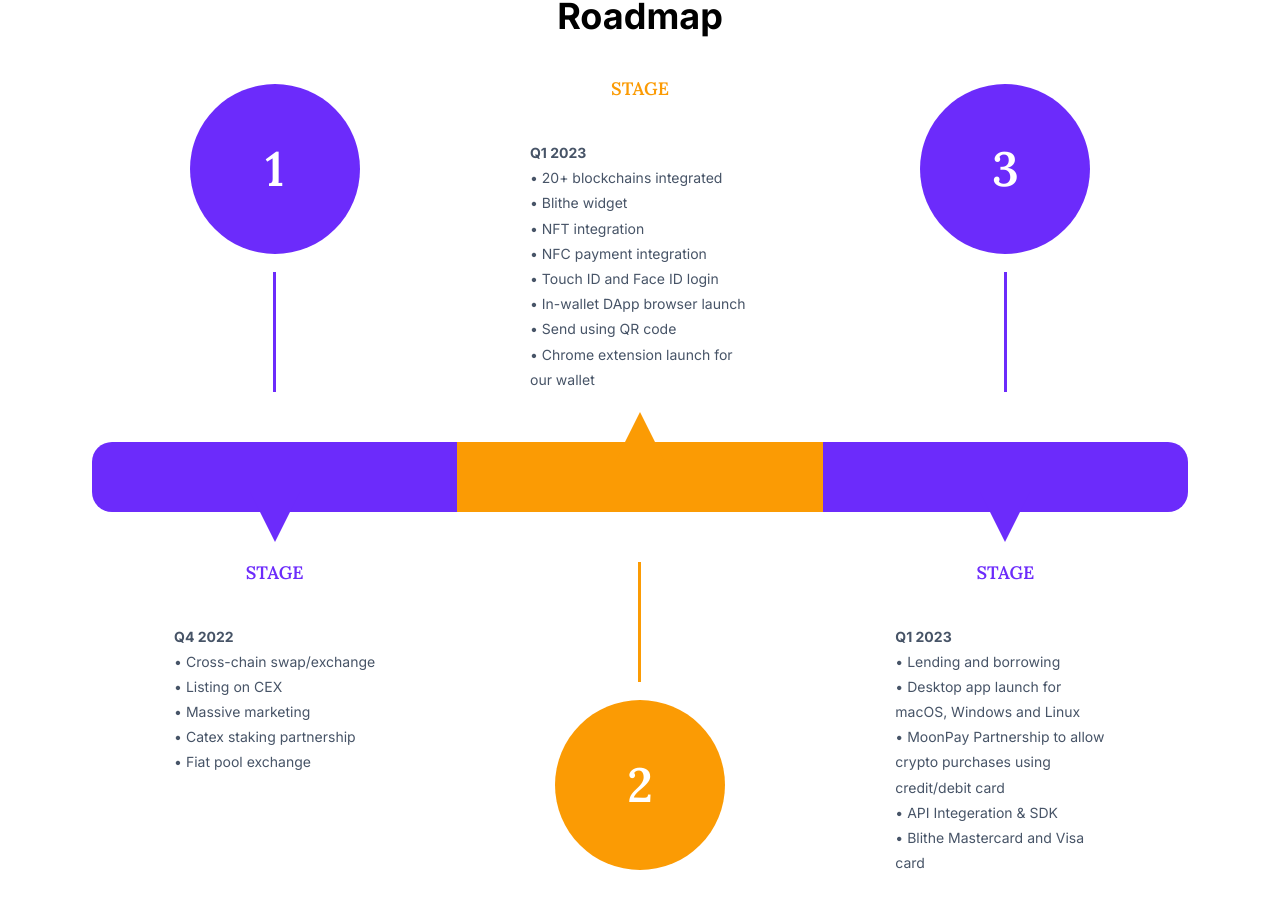
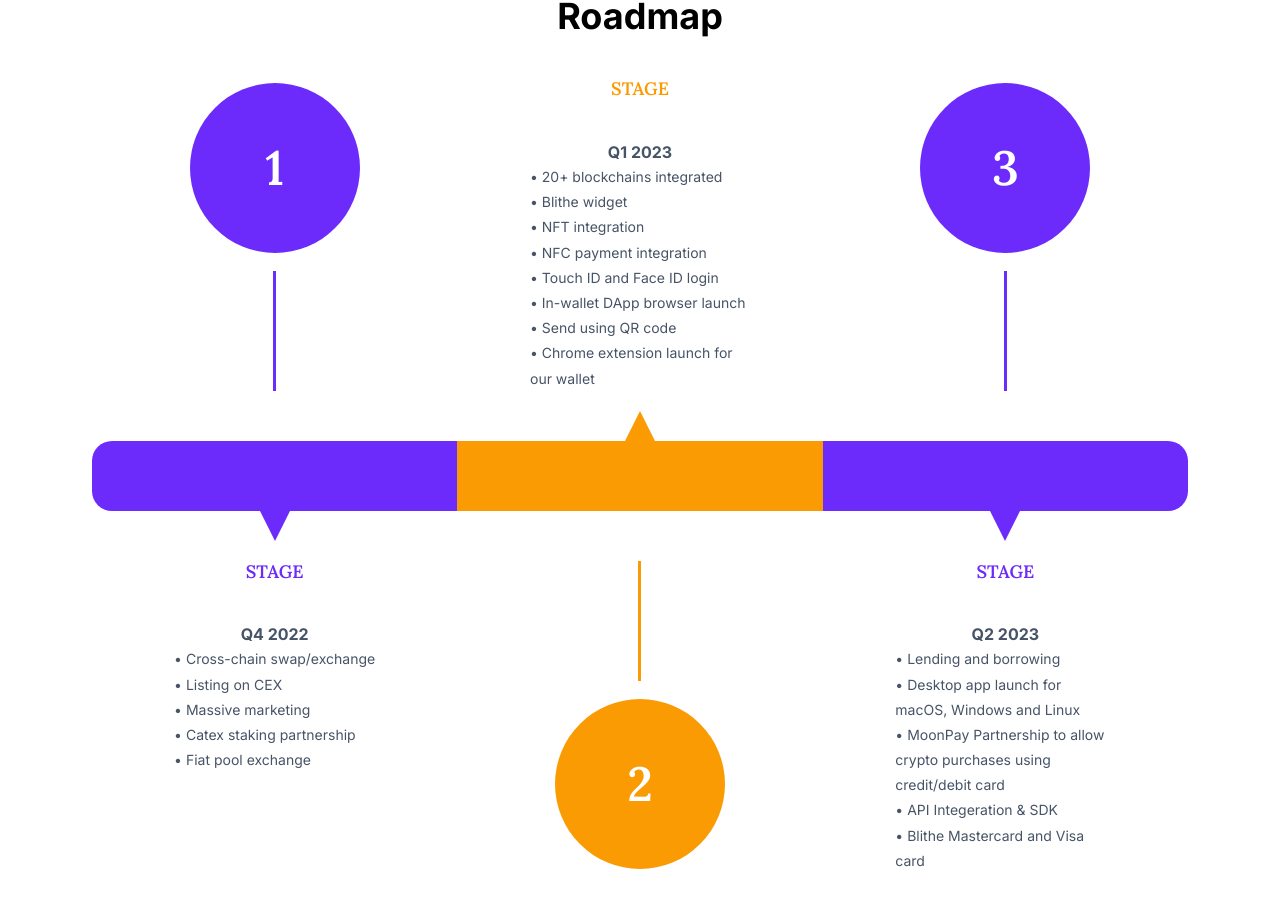
Before and after one commit to sunshine-web-coder/Blithe-Ecosystem, a React (Vite) app: page / in a window 1280 px wide. Shown: the part 3667-4575 px from the top of the page. Built offline with nearby package versions, Linux system fonts and the light colour scheme.

Commit message:
latest commit

```diff
--- a/src/App.css
+++ b/src/App.css
@@ -29,3 +29,7 @@
 .ndhdnImf img {
     width: 100%;
 }
+
+.djjIm {
+    width: 100%;
+}
--- a/src/sections/Roadmap/index.jsx
+++ b/src/sections/Roadmap/index.jsx
@@ -22,8 +22,8 @@
                                 <div className="timeline-list-item content">
                                     <h4 className="text-uppercase mb-4 mb-lg-5 ff-secondary fs-sm fs-md-lg fw-bold text-warning">STAGE</h4>
                                     <div style={{ maxWidth: 220 }}>
+                                        <div className='djjIm'><strong>Q1 2023</strong></div>
                                         <ul className="list-unstyled lh-lg fs-xs fs-md-sm">
-                                            <li><strong>Q1 2023</strong></li>
                                             <li>• 20+ blockchains integrated</li>
                                             <li>• Blithe widget</li>
                                             <li>• NFT integration</li>
@@ -50,8 +50,8 @@
                                 <div className="timeline-list-item content">
                                     <h4 className="text-uppercase mb-4 mb-lg-5 ff-secondary fs-sm fs-md-lg fw-bold text-primary">STAGE</h4>
                                     <div style={{ maxWidth: 220 }}>
+                                        <div className='djjIm'><strong>Q4 2022</strong></div>
                                         <ul className="list-unstyled lh-lg fs-xs fs-md-sm">
-                                            <li><strong>Q4 2022</strong></li>
                                             <li>• Cross-chain swap/exchange</li>
                                             <li>• Listing on CEX</li>
                                             <li>• Massive marketing</li>
@@ -71,8 +71,8 @@
                                 <div className="timeline-list-item content">
                                     <h4 className="text-uppercase mb-4 mb-lg-5 ff-secondary fs-sm fs-md-lg fw-bold text-primary">STAGE</h4>
                                     <div style={{ maxWidth: 220 }}>
+                                        <div className='djjIm'><strong>Q2 2023</strong></div>
                                         <ul className="list-unstyled lh-lg fs-xs fs-md-sm">
-                                            <li><strong>Q1 2023</strong></li>
                                             <li>• Lending and borrowing</li>
                                             <li>• Desktop app launch for macOS, Windows and Linux</li>
                                             <li>• MoonPay Partnership to allow crypto purchases using credit/debit card</li>
```
